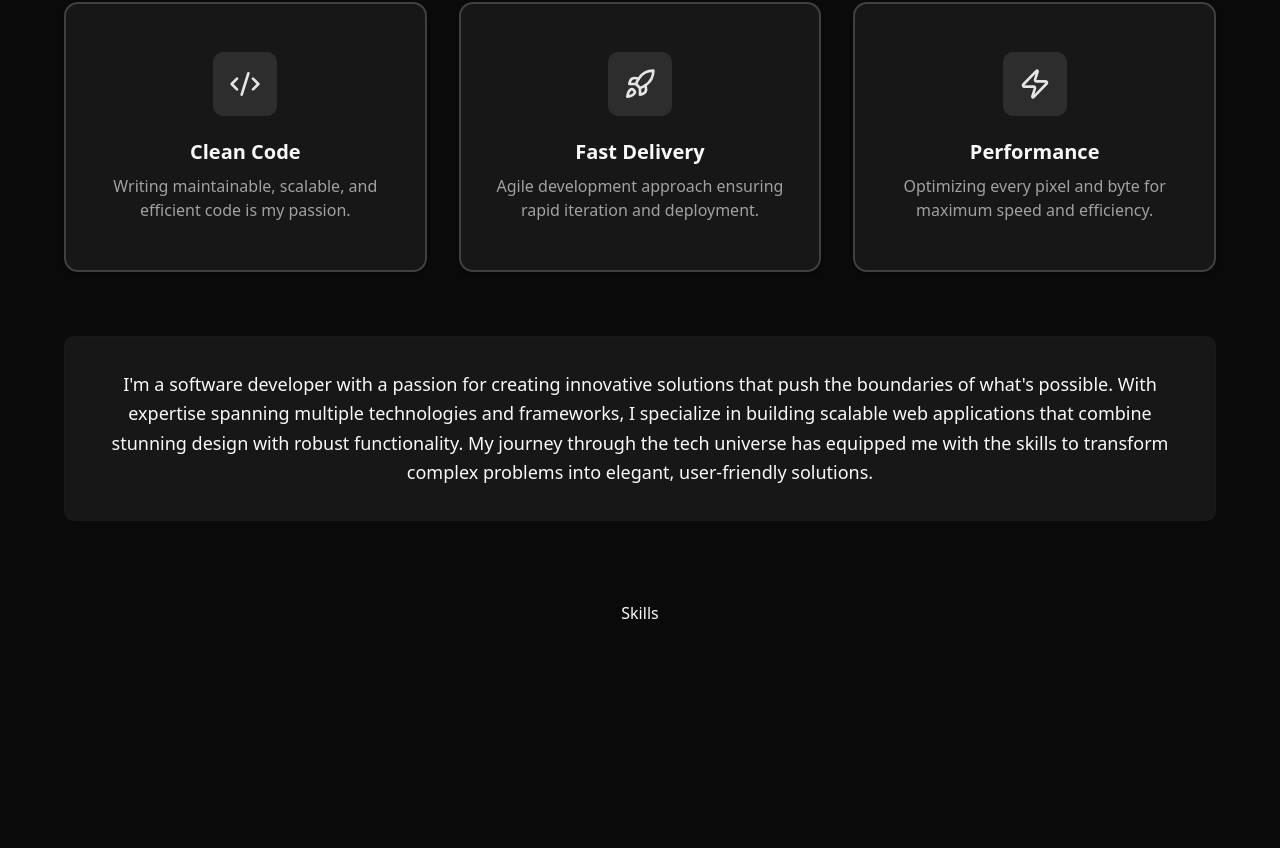
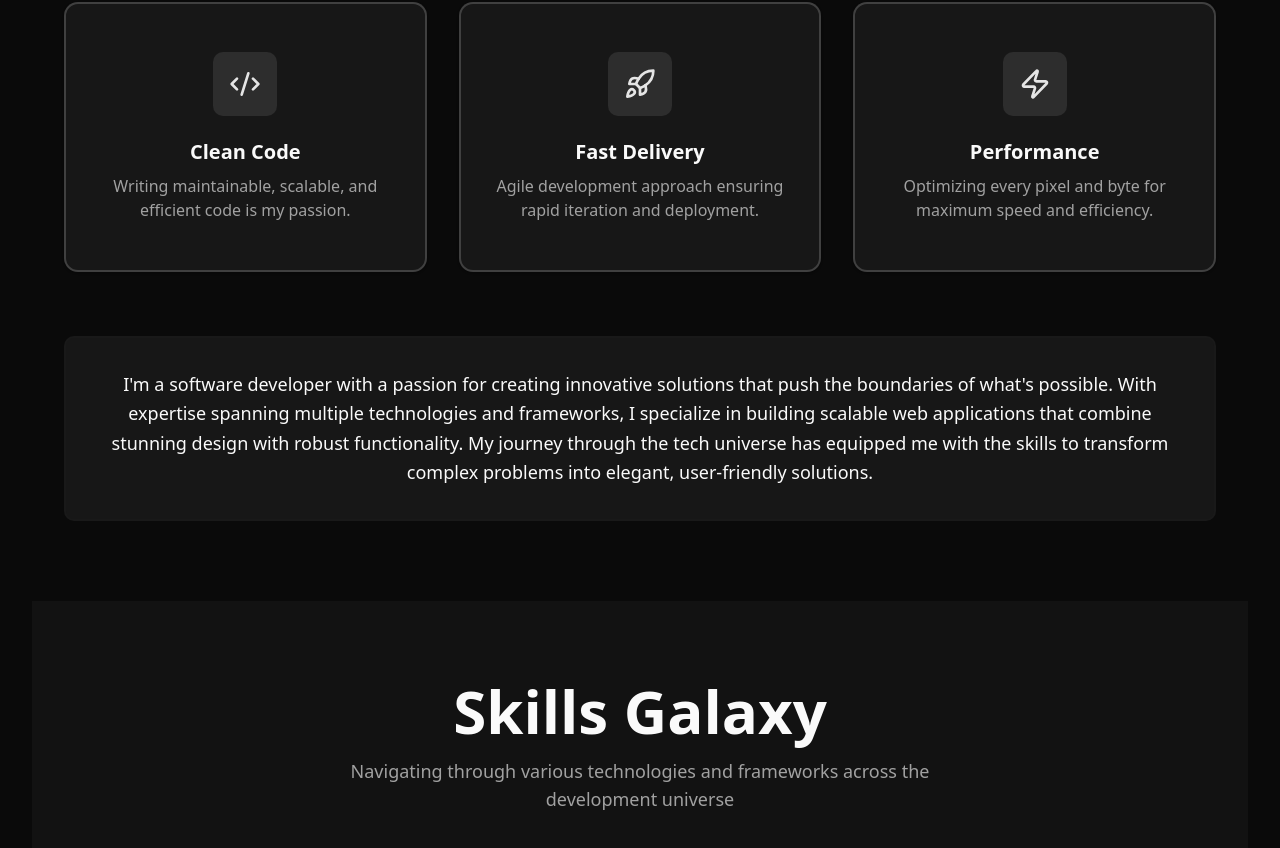
Before and after one commit to ChamithDilshanTharuka/my-portfolio, a React (Vite) app in the folder my-portfolio/: page / in a window 1280 px wide. Shown: the part 1106-1954 px from the top of the page. Before the commit the page ends 1763 px from the top, so only its background shows below. Built offline with nearby package versions, Linux system fonts and the light colour scheme.

Commit message:
Skill page updated

```diff
--- a/my-portfolio/src/components/Skills.tsx
+++ b/my-portfolio/src/components/Skills.tsx
@@ -2,7 +2,16 @@ import React from 'react'
 
 const Skills = () => {
   return (
-    <div>Skills</div>
+       <section id="skills" className="py-20 px-4 sm:px-6 lg:px-8 bg-muted/30">
+      <div className="container mx-auto max-w-6xl">
+        <h2 className="text-4xl sm:text-5xl md:text-6xl font-bold text-center mb-4 gradient-text">
+          Skills Galaxy
+        </h2>
+        <p className="text-center text-muted-foreground text-lg mb-16 max-w-2xl mx-auto">
+          Navigating through various technologies and frameworks across the development universe
+        </p>
+      </div>
+    </section>
   )
 }
 
```
Also changed, not shown: 1 other file (tests, documents, lock files or other folders).
